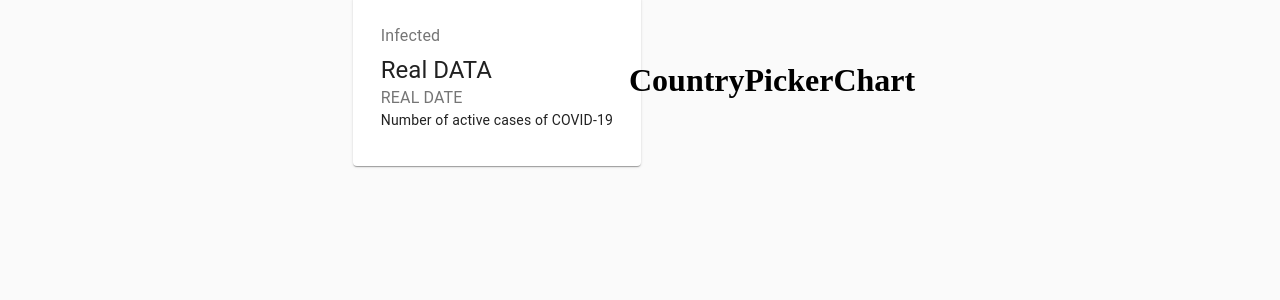
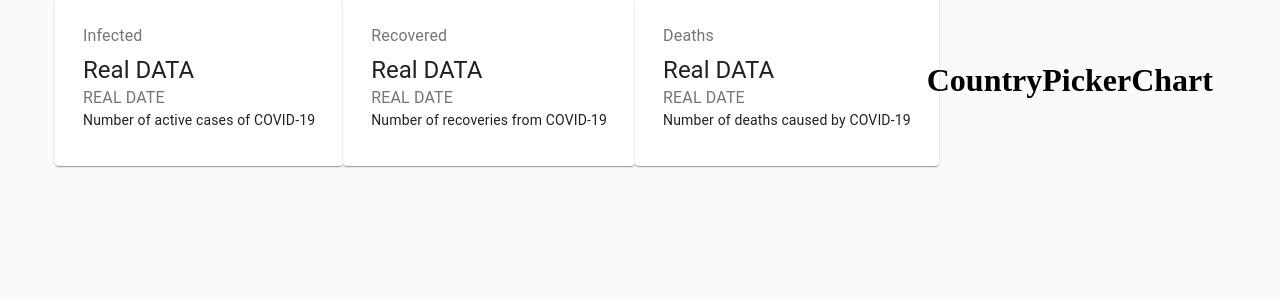
Before and after one commit to Beekasha/covid-tracker-mk1, a React (Create React App) app: page / in a window 1280 px wide. Shown: the top 300 px of the page. Built offline with nearby package versions, Linux system fonts and the light colour scheme; no server answers.

Commit message:
rendering 3 cards

```diff
--- a/src/components/Cards/Cards.jsx
+++ b/src/components/Cards/Cards.jsx
@@ -18,6 +18,22 @@
                         <Typography variant="body2">Number of active cases of COVID-19</Typography>
                     </CardContent>
                 </Grid>
+                <Grid item component={Card}>
+                    <CardContent>
+                        <Typography color="textSecondary" gutterBottom>Recovered</Typography>
+                        <Typography variant="h5">Real DATA</Typography>
+                        <Typography color="textSecondary">REAL DATE</Typography>
+                        <Typography variant="body2">Number of recoveries from COVID-19</Typography>
+                    </CardContent>
+                </Grid>
+                <Grid item component={Card}>
+                    <CardContent>
+                        <Typography color="textSecondary" gutterBottom>Deaths</Typography>
+                        <Typography variant="h5">Real DATA</Typography>
+                        <Typography color="textSecondary">REAL DATE</Typography>
+                        <Typography variant="body2">Number of deaths caused by COVID-19</Typography>
+                    </CardContent>
+                </Grid>
             </Grid>
 
         </div>
```
